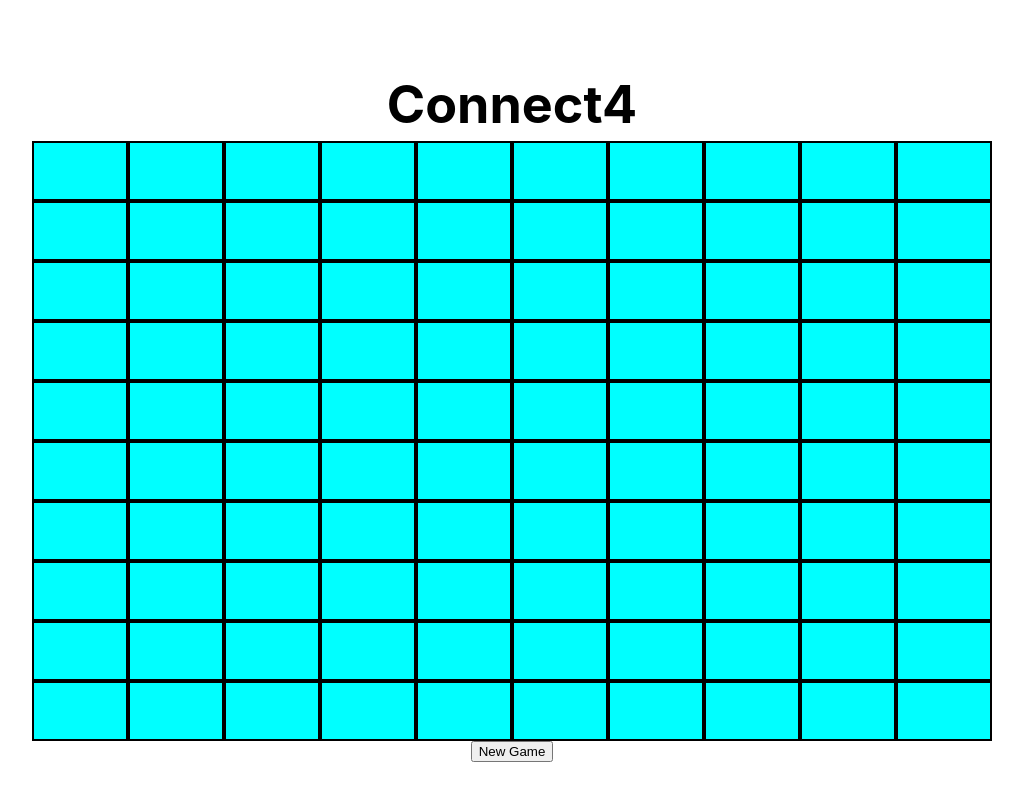
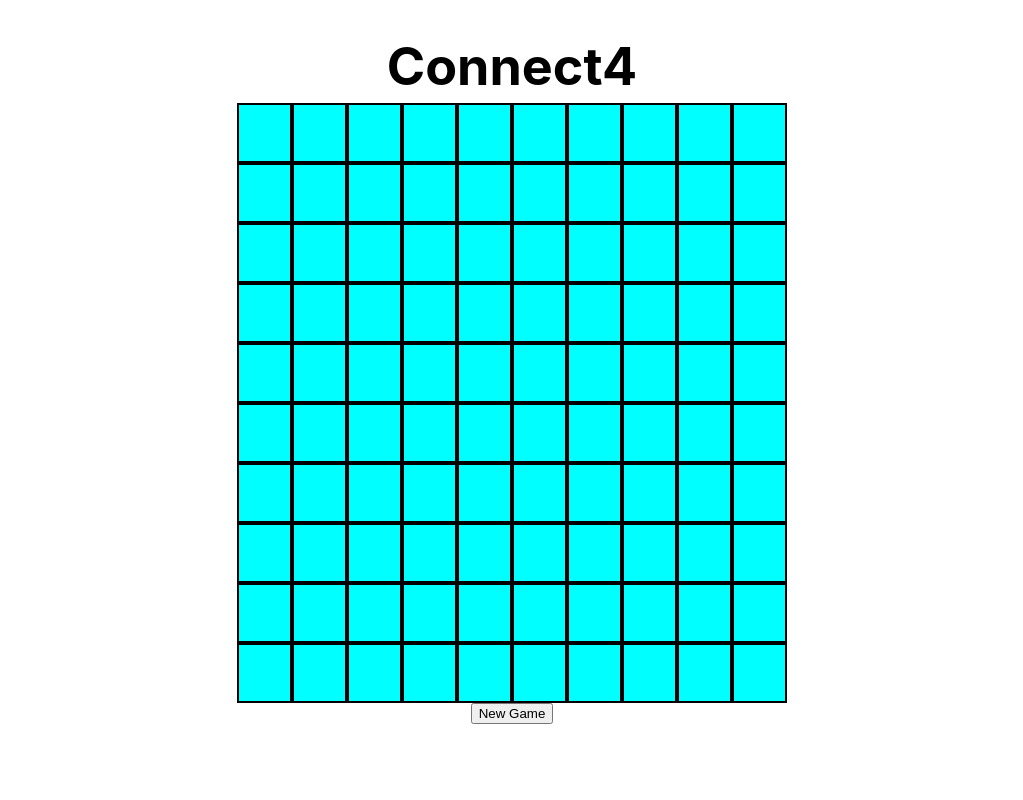
Before and after one commit to tilley-kyle/connect4, a React (Create React App) app: page / in a window 1280 px wide. Shown: the whole page, without its empty margins (128-1151 px from the left). Built offline with nearby package versions, Linux system fonts and the light colour scheme.

Commit message:
found a bug, updated and added it into readme file

```diff
--- a/src/App.css
+++ b/src/App.css
@@ -1,25 +1,9 @@
-.App {
-  text-align: center;
-}
-
 .Title {
   margin-bottom: 5px;
 }
 
-.App-logo {
-  height: 40vmin;
-  pointer-events: none;
-}
-
-@media (prefers-reduced-motion: no-preference) {
-  .App-logo {
-    animation: App-logo-spin infinite 20s linear;
-  }
-}
-
-.App-header {
+.App {
   background-color: white;
-  min-height: 100vh;
   display: flex;
   flex-direction: column;
   align-items: center;
@@ -28,13 +12,7 @@
   color: black;
 }
 
-.App-link {
-  color: #61dafb;
-}
-
 .Tile {
-  /* grid-column-start: 2;
-  grid-column-end: 3; */
   display: flex;
   border: 2px solid black;
   justify-content: center;
@@ -47,18 +25,8 @@
   grid-template-rows: 10% 10% 10% 10% 10% 10% 10% 10% 10% 10%;
   min-height: 75vh;
   max-height: 80vh;
-  min-width: 75vw;
-  max-width: 80vh;
+  min-width: 550px;
+  max-width: 560px;
   color: black;
   background-color: aqua;
-
 }
-
-@keyframes App-logo-spin {
-  from {
-    transform: rotate(0deg);
-  }
-  to {
-    transform: rotate(360deg);
-  }
-}
--- a/src/App.js
+++ b/src/App.js
@@ -12,8 +12,8 @@ class App extends React.Component {
     super(props)
     this.state = {
       turn: 'R',
-      winTotal: {redWins: 1, blueWins: 0},
-      board: [ [], [], [], [], [], [], [], [], [], [] ],
+      winTotal: { redWins: 1, blueWins: 0 },
+      board: [[], [], [], [], [], [], [], [], [], []],
       lastMove: [],
     }
     this.handleClick = this.handleClick.bind(this);
@@ -53,18 +53,18 @@ class App extends React.Component {
   }
 
   handleNewGame() {
-    this.setState({board: [ [], [], [], [], [], [], [], [], [], [] ]});
+    this.setState({ board: [[], [], [], [], [], [], [], [], [], []] });
   }
 
 
   render() {
     const { board } = this.state
     return (
-      <div className="App-header">
-        <h1 className="Title">Connect4</h1>
-        <div className="Board"><BoardMaker handleClick={this.handleClick} piece={board} /></div>
-        <NewGame handleNewGame={this.handleNewGame} />
-      </div>
+        <div className="App">
+          <h1 className="Title">Connect4</h1>
+          <div className="Board"><BoardMaker handleClick={this.handleClick} piece={board} /></div>
+          <NewGame handleNewGame={this.handleNewGame} />
+        </div>
     )
   }
 }
--- a/src/winFunctions/vertWin.js
+++ b/src/winFunctions/vertWin.js
@@ -2,17 +2,14 @@ const vertWin = (board, coords, turn) => {
   const y = coords[0];
   const x = coords[1];
   const arrToCheck = [];
-  const counterTurn = (turn === 'R') ? 'B' : 'R' ;
+  const counterTurn = (turn === 'R') ? 'B' : 'R';
 
-  if (coords[0] > 6) {
+  if (coords[0] > 6) return null;
+  for (let i = 0; i <= 3; i += 1) {
+    arrToCheck.push(board[y + i][x]);
+  }
+  if (arrToCheck.indexOf(counterTurn) > -1) {
     return null;
-  } else {
-    for (let i = 0; i <= 3; i += 1) {
-      arrToCheck.push(board[y + i][x]);
-    }
-    if (arrToCheck.indexOf(counterTurn) > -1) {
-      return null;
-    }
   }
   return turn;
 }
```
Also changed, not shown: 1 other file (tests, documents, lock files or other folders).
